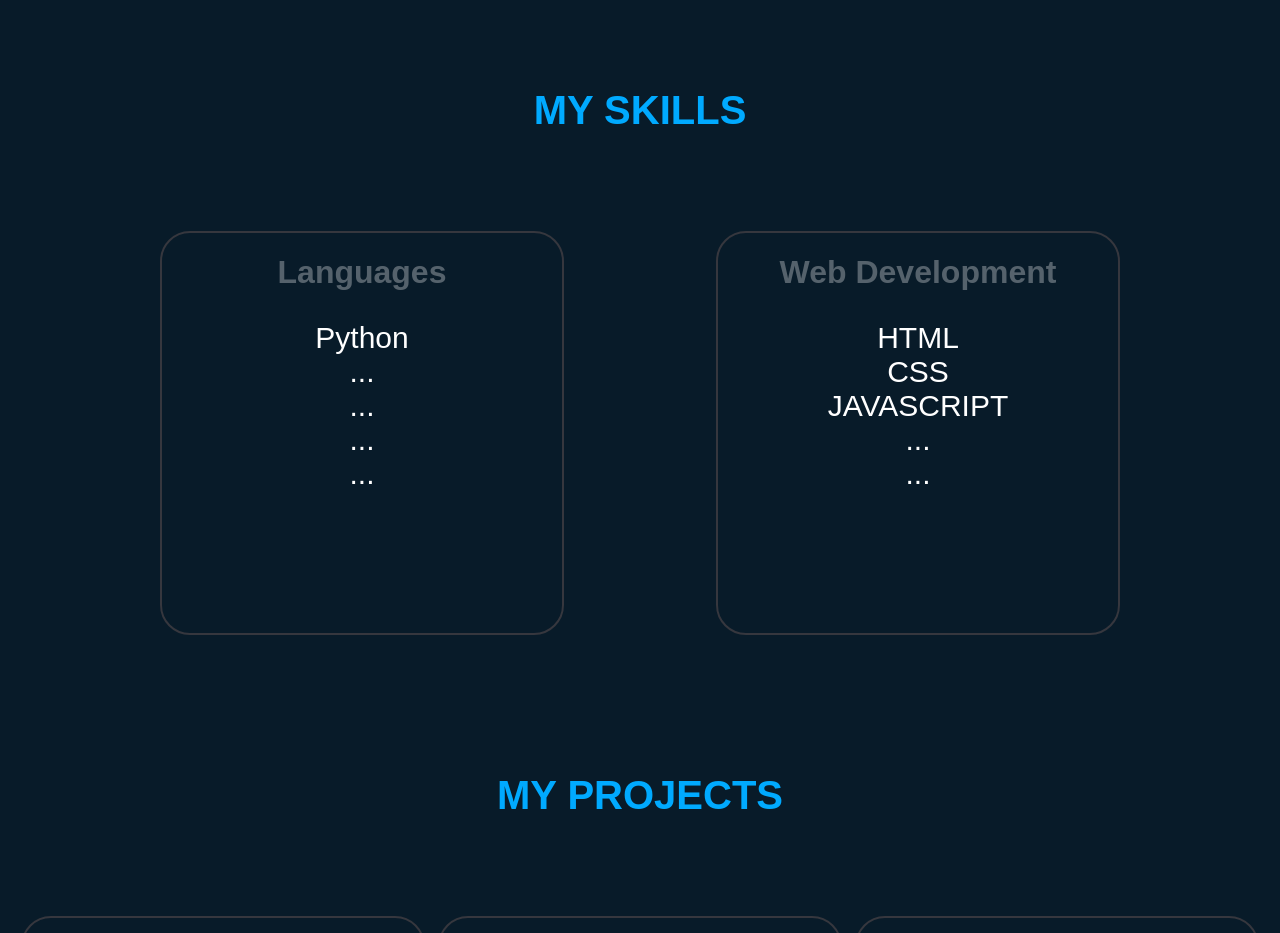
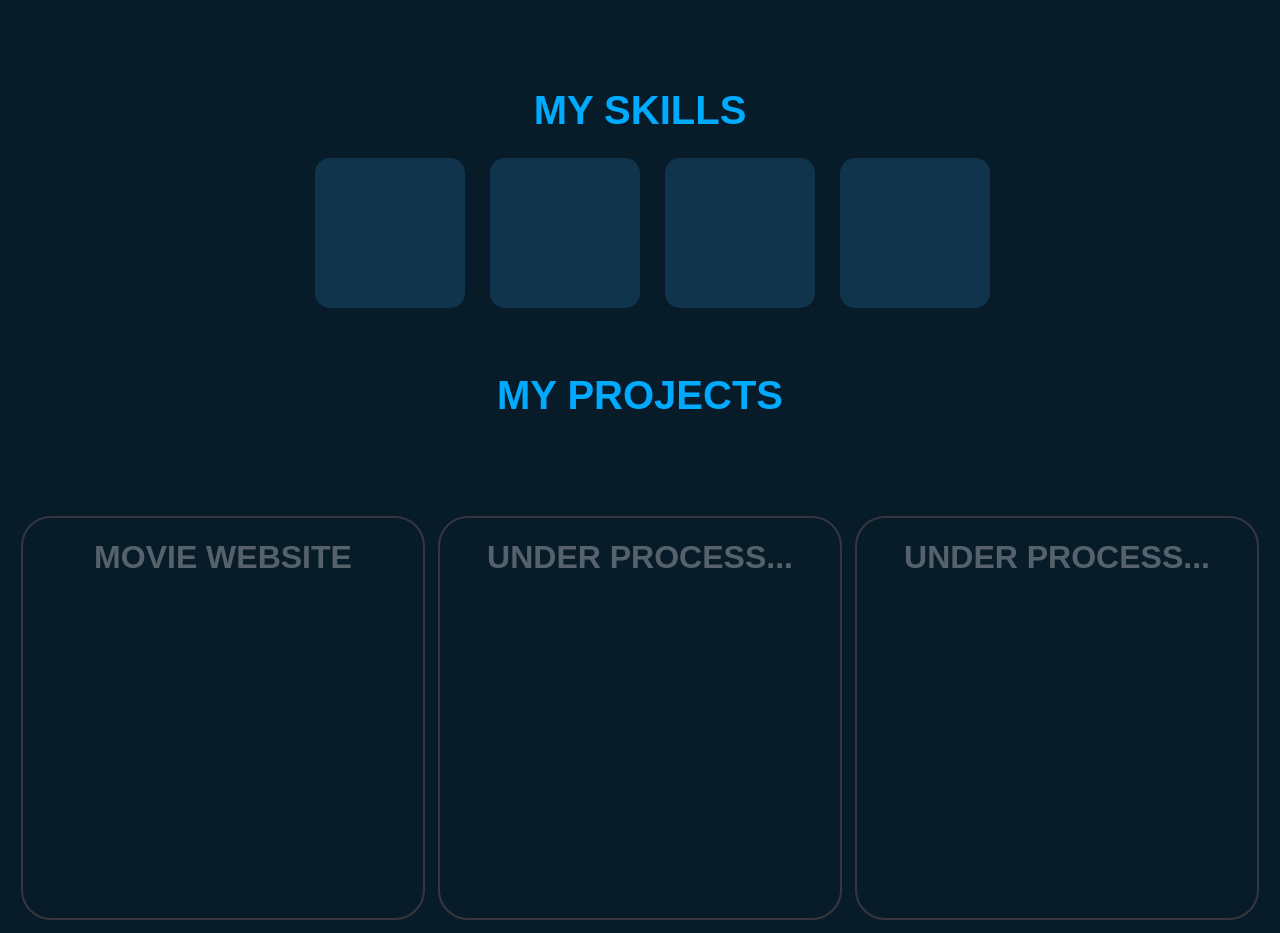
Before and after one commit to SuyogShirpe/Portfolio-, a plain HTML site: page index.html in a window 1280 px wide. Shown: the part 760-1693 px from the top of the page. Drawn offline with nearby package versions, Linux system fonts and the light colour scheme.

Commit message:
Add files via upload

```diff
--- a/index.html
+++ b/index.html
@@ -65,35 +65,29 @@
 
 <div class="skills-box">
 
-   <div class="langs">
+   <div class="skills-item">
 
-         <h1 class="langs-title">Languages</h1>
-
-         <ul class="langs-text">
-            <li>Python</li>
-            <li>...</li>
-            <li>...</li>
-            <li>...</li>
-            <li>...</li>
-         </ul>
+      <i class="fa-brands fa-python"></i>
 
    </div>
 
-   <div class="webdev">
+   <div class="skills-item">
 
-         <h1 class="webdev-title">Web Development</h1>
 
-         <ul class="webdev-text">
-            <li>HTML</li>
-            <li>CSS</li>
-            <li>JAVASCRIPT</li>
-            <li>...</li>
-            <li>...</li>
-         </ul>
 
    </div>
 
+   <div class="skills-item">
 
+
+
+   </div>
+
+   <div class="skills-item">
+
+
+
+   </div>
 
 </div>
 
@@ -106,19 +100,19 @@
 
 <div class="projects-box">
 
-      <div class="project-item">
+      <div class="projects-item">
 
               <h1>MOVIE WEBSITE</h1>
 
       </div>
 
-      <div class="project-item">
+      <div class="projects-item">
 
               <h1>UNDER PROCESS...</h1>
 
       </div>
 
-      <div class="project-item">
+      <div class="projects-item">
 
               <h1>UNDER PROCESS...</h1>
 
@@ -132,13 +126,13 @@
 
 <div class="about-box">
 
-      <div class="about-item">
+      <div class="abouts-item">
 
            <h1>EXPERIENCE</h1>
 
       </div>
 
-      <div class="about-item">
+      <div class="abouts-item">
 
            <h1>EDUCATION</h1>
 
--- a/styles.css
+++ b/styles.css
@@ -149,7 +149,24 @@ a:hover{
   }
 }
 
-.skills-box,.projects-box{
+.skills-box{
+  overflow-x: auto;
+  height:200px;
+  display: flex;
+  justify-content: center;
+  align-items: center;
+
+}
+.skills-item{
+  width: 150px;
+  height: 150px;
+  border-radius: 15px;
+  background-color:#11344d ;
+  margin-left: 25px;
+}
+
+
+.projects-box{
   overflow-x: auto;
   height:600px;
   display: flex;
@@ -157,21 +174,13 @@ a:hover{
   align-items: center;
 
 }
-.langs,.webdev,.project-item{
+.projects-item{
   width: 400px;
   height: 400px;
   border: 2px solid rgb(54, 55, 62);
   border-radius: 30px;
   color: #ffffff50;
   text-align: center;
-}
-
-.langs-text,.webdev-text{
-  list-style-type: none;
-  font-size: 30px;
-  color: white;
-  padding: 0;
-
 }
 
 .about-box{
@@ -182,7 +191,7 @@ a:hover{
   align-items: center;
 }
 
-.about-item{
+.abouts-item{
   width: 600px;
   height: 250px;
   border: 2px solid rgb(54, 55, 62);
```
